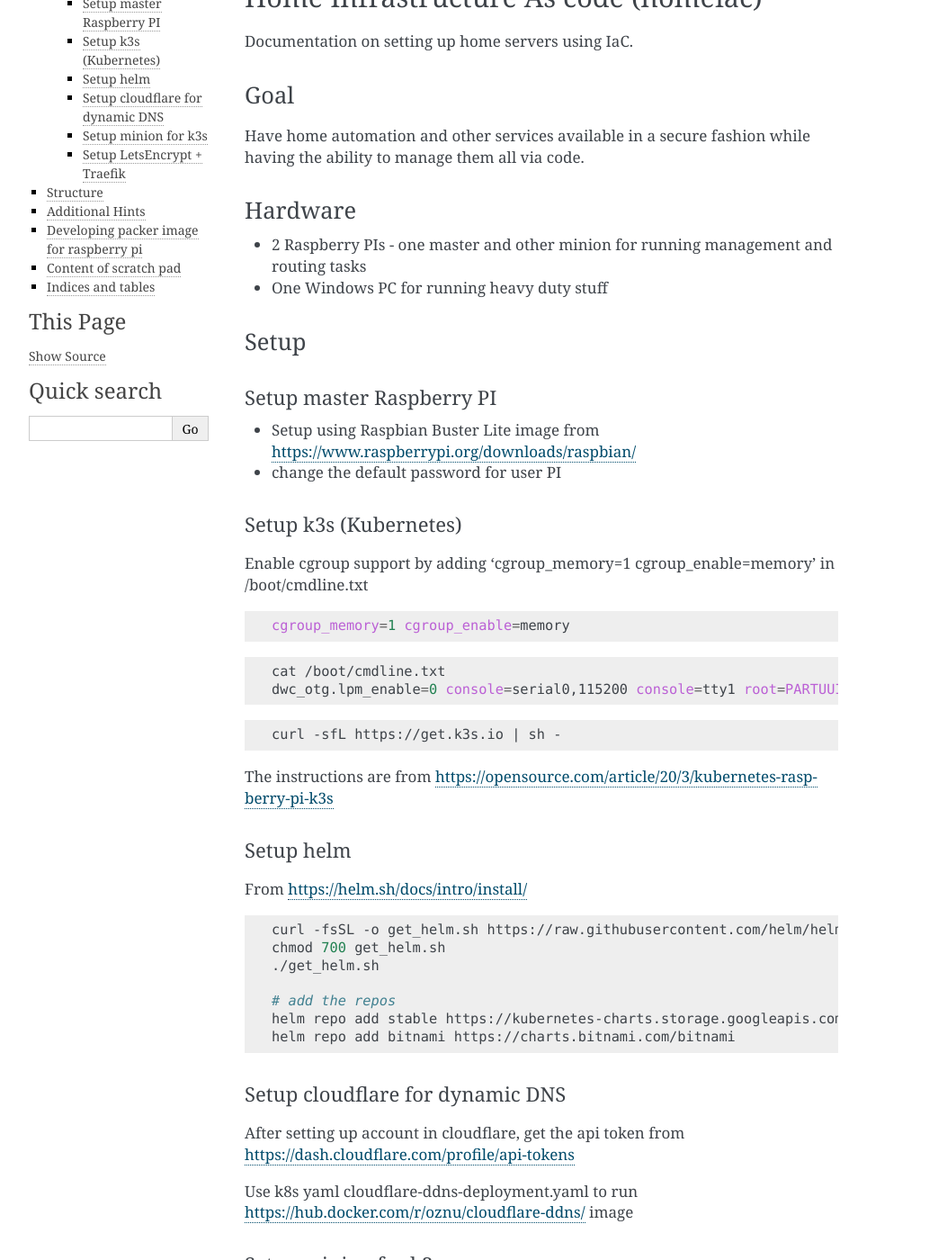
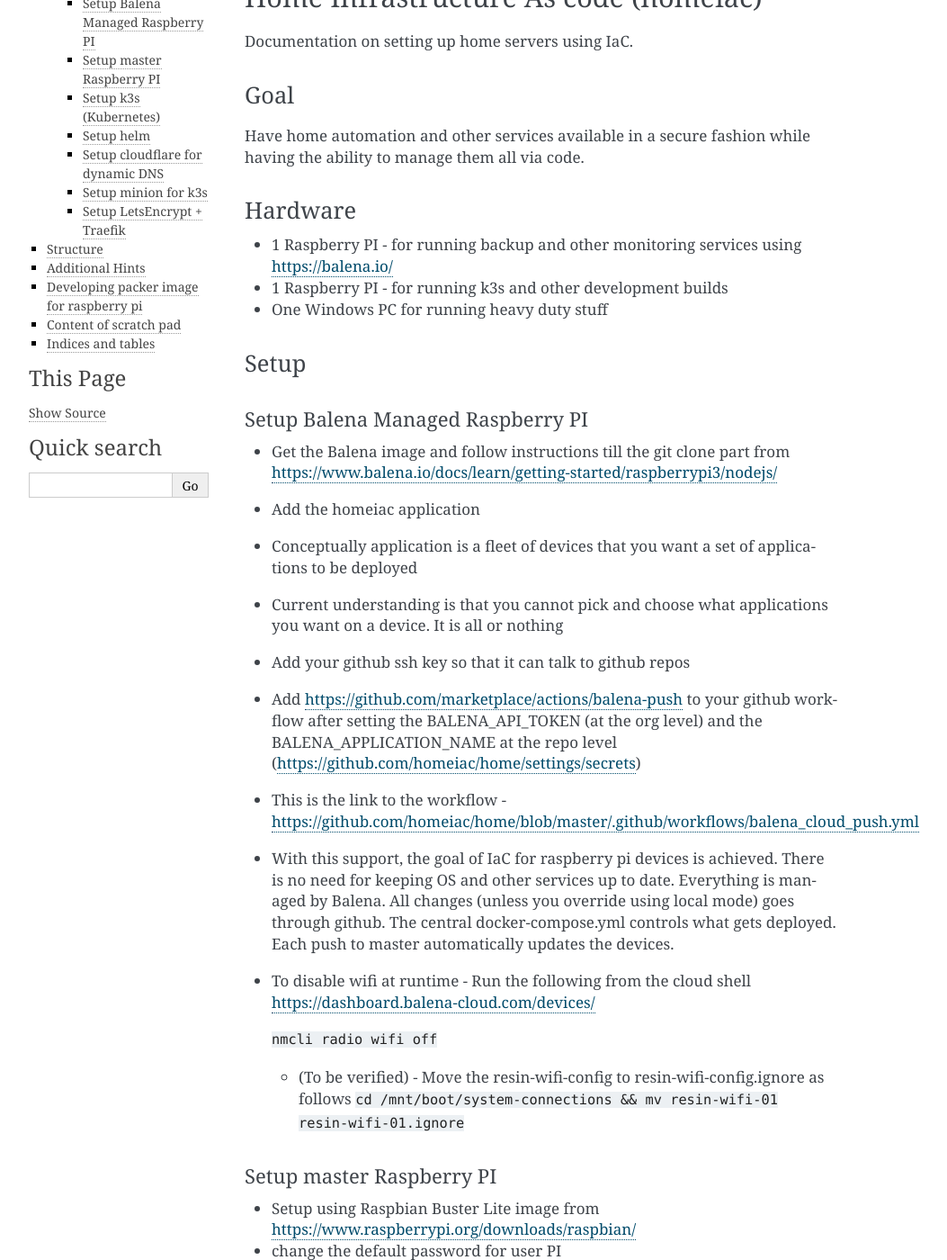
Before and after one commit to homeiac/home, a Sphinx documentation site: the page built from docs/source/index.rst, in a window 1280 px wide and 1400 px high, scrolled down 269 px. Shown: the whole window at 90% size, without its empty margins (148-1201 px from the left). Built offline with Sphinx 7.4.7, drawn with Linux system fonts in a browser that asks for light colours.

Commit message:
Added key setup notes on balena controlled rpi

```diff
--- a/docs/source/index.rst
+++ b/docs/source/index.rst
@@ -20,17 +20,37 @@
 Hardware
 ********
 
-- 2 Raspberry PIs - one master and other minion for running management and routing tasks
+- 1 Raspberry PI - for running backup and other monitoring services using https://balena.io/
+- 1 Raspberry PI - for running k3s and other development builds
 - One Windows PC for running heavy duty stuff
 
 Setup
 *****
+
+Setup Balena Managed Raspberry PI
+~~~~~~~~~~~~~~~~~~~~~~~~~~~~~~~~~
+
+- Get the Balena image and follow instructions till the git clone part from https://www.balena.io/docs/learn/getting-started/raspberrypi3/nodejs/
+- Add the homeiac application
+- Conceptually application is a fleet of devices that you want a set of applications to be deployed
+- Current understanding is that you cannot pick and choose what applications you want on a device. It is all or nothing
+- Add your github ssh key so that it can talk to github repos
+- Add https://github.com/marketplace/actions/balena-push to your github workflow after setting the BALENA_API_TOKEN (at the org level) and the BALENA_APPLICATION_NAME at the repo level (https://github.com/homeiac/home/settings/secrets)
+- This is the link to the workflow - https://github.com/homeiac/home/blob/master/.github/workflows/balena_cloud_push.yml
+- With this support, the goal of IaC for raspberry pi devices is achieved. There is no need for keeping OS and other services up to date. Everything is managed by Balena. All changes (unless you override using local mode) goes through github. The central docker-compose.yml controls what gets deployed. Each push to master automatically updates the devices.
+- To disable wifi at runtime - Run the following from the cloud shell https://dashboard.balena-cloud.com/devices/
+
+  ``nmcli radio wifi off``
+
+  *  (To be verified) - Move the resin-wifi-config to resin-wifi-config.ignore as follows
+     ``cd /mnt/boot/system-connections && mv resin-wifi-01 resin-wifi-01.ignore``
 
 Setup master Raspberry PI
 ~~~~~~~~~~~~~~~~~~~~~~~~~
 
 - Setup using Raspbian Buster Lite image from https://www.raspberrypi.org/downloads/raspbian/
 - change the default password for user PI
+
 
 Setup k3s (Kubernetes)
 ~~~~~~~~~~~~~~~~~~~~~~
```
